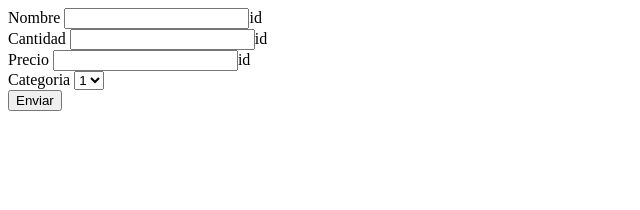
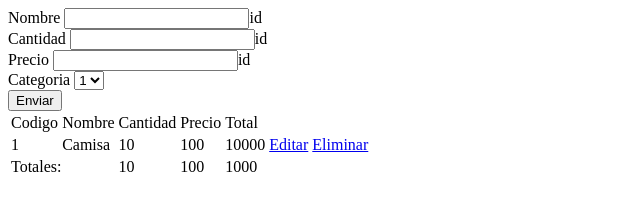
Before and after one commit to Alexander-Cojti/Laserants-and-Telus-International, a plain HTML site: page Formulario/index.html in a window 1280 px wide. Shown: the whole page, without its empty margins (0-640 px from the left). Drawn offline with Linux system fonts and the light colour scheme.

Commit message:
added table

```diff
--- a/Formulario/index.html
+++ b/Formulario/index.html
@@ -18,13 +18,11 @@
             <label for="cantidad">Cantidad</label>
             <input type="number" name="cantidad" id="cantidad">id</input>
         </div>
-
         <div>
             <label for="precio">Precio</label>
             <input type="number" name="precio" id="precio">id</input>
         </div>
         <div>
-
             <label for="categoria">Categoria</label>
             <select type="text" name="categoria" id="categoria">
                 <option value="1">1</option>
@@ -37,6 +35,40 @@
             <button type="submit">Enviar</button>
         </div>
     </form>
+
+    <table>
+        <thead>
+            <tr>
+                <td>Codigo</td>
+                <td>Nombre</td>
+                <td>Cantidad</td>
+                <td>Precio</td>
+                <td>Total</td>
+                <td></td>
+            </tr>
+        </thead>
+        <tbody>
+            <tr>
+                <td>1</td>
+                <td>Camisa</td>
+                <td>10</td>
+                <td>100</td>
+                <td>10000</td>
+                <td><a href="#">Editar</a> <a href="#">Eliminar</a></td>
+            </tr>
+        </tbody>
+        <tfoot>
+            <tr>
+                <td colspan="2">Totales:</td>
+                <td>10</td>
+                <td>100</td>
+                <td>1000</td>
+                <td></td>
+            </tr>
+        </tfoot>
+    </table>
+
+
 </body>
 
 </html>
```
